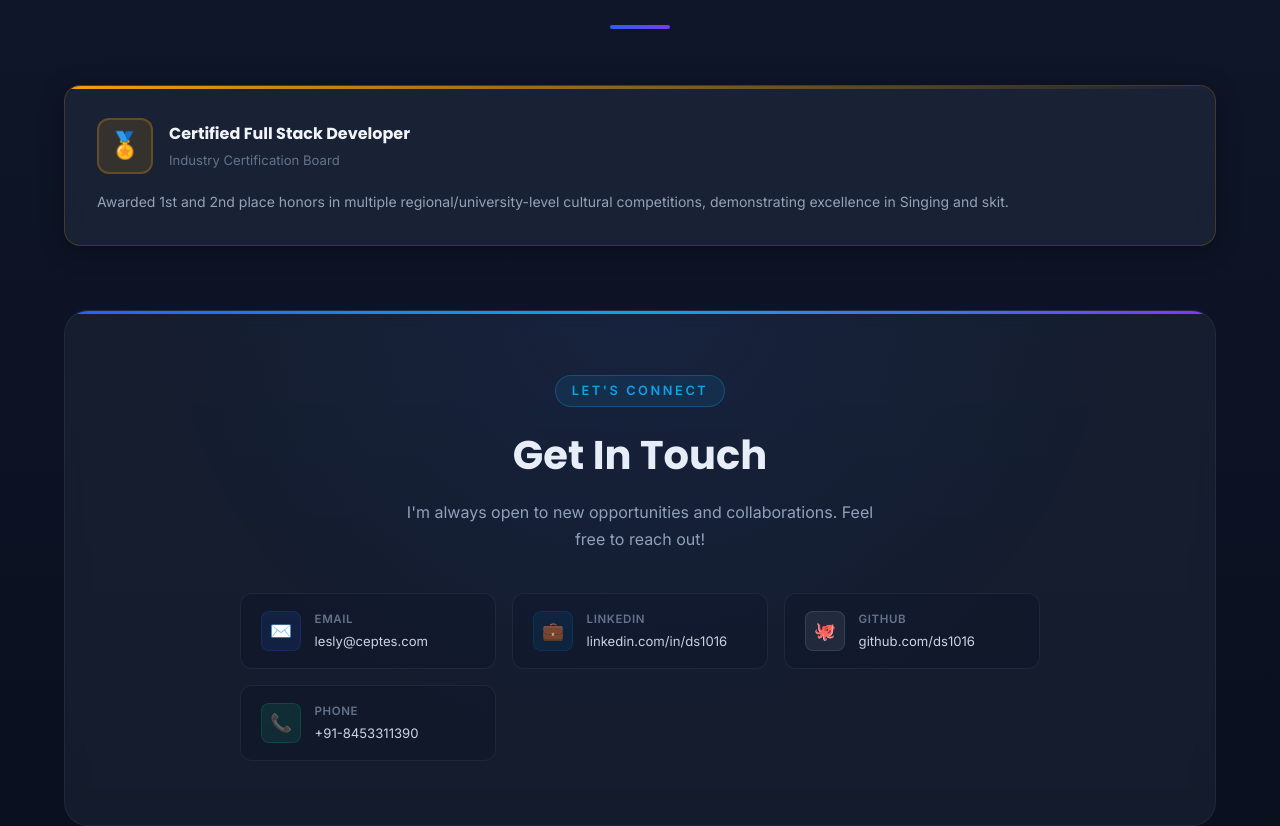
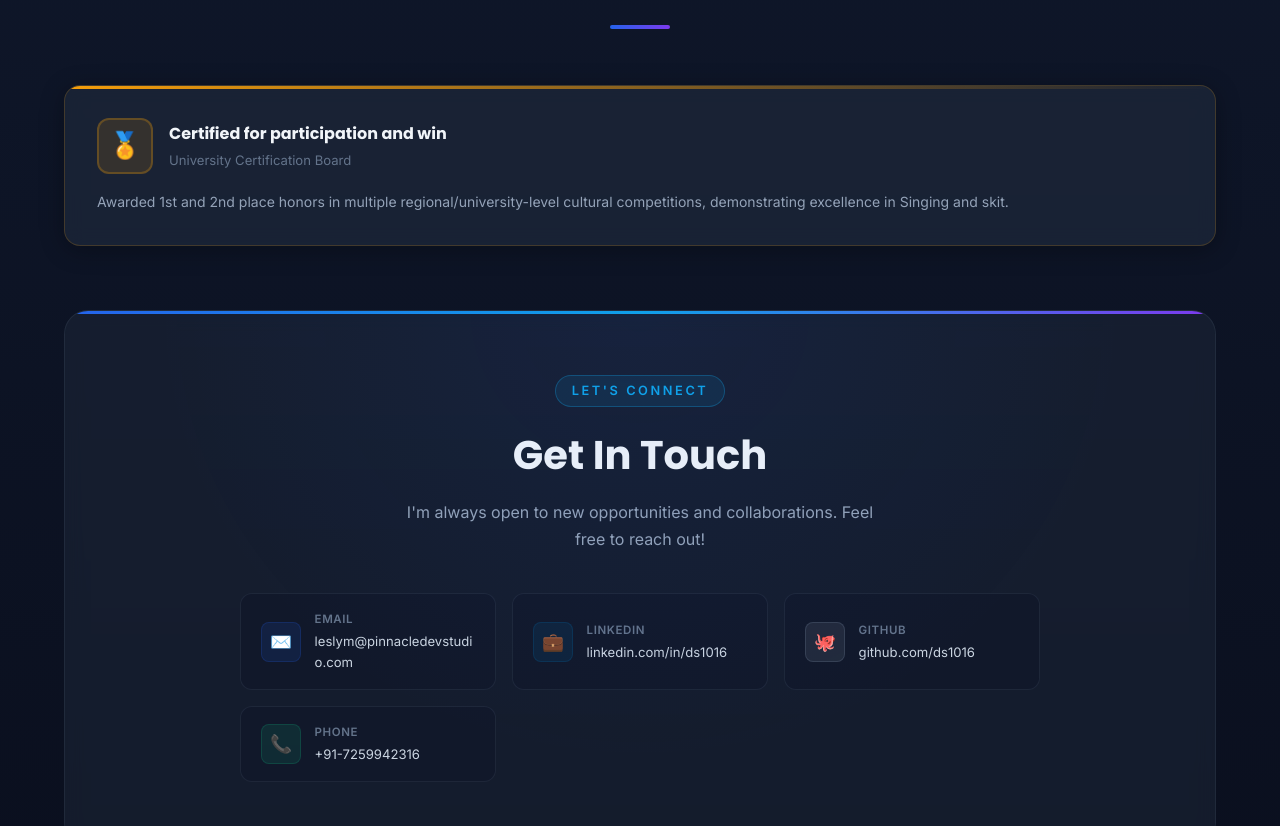
Before and after one commit to LESLY16/First_Website, a React (Create React App) app: page / in a window 1280 px wide. Shown: the part 4209-5035 px from the top of the page. Built offline with nearby package versions, Linux system fonts and the light colour scheme.

Commit message:
Update Certifications.js

```diff
--- a/src/components/Certifications.js
+++ b/src/components/Certifications.js
@@ -4,8 +4,8 @@ import { motion, useInView } from 'framer-motion';
 const certifications = [
   {
     id: 1,
-    name: 'Certified Full Stack Developer',
-    issuer: 'Industry Certification Board',
+    name: 'Certified for participation and win',
+    issuer: 'University Certification Board',
     icon: '🏅',
     color: '#f59e0b',
     description:
@@ -17,8 +17,8 @@ const contactLinks = [
   {
     icon: '✉️',
     label: 'Email',
-    value: 'lesly@ceptes.com',
-    href: 'mailto:lesly@ceptes.com',
+    value: 'leslym@pinnacledevstudio.com',
+    href: 'mailto:leslym@pinnacledevstudio.com',
     color: '#2563eb',
   },
   {
@@ -40,8 +40,8 @@ const contactLinks = [
   {
     icon: '📞',
     label: 'Phone',
-    value: '+91-8453311390',
-    href: 'tel:+918453311390',
+    value: '+91-7259942316',
+    href: 'tel:+917259942316',
     color: '#10b981',
   },
 ];
```
